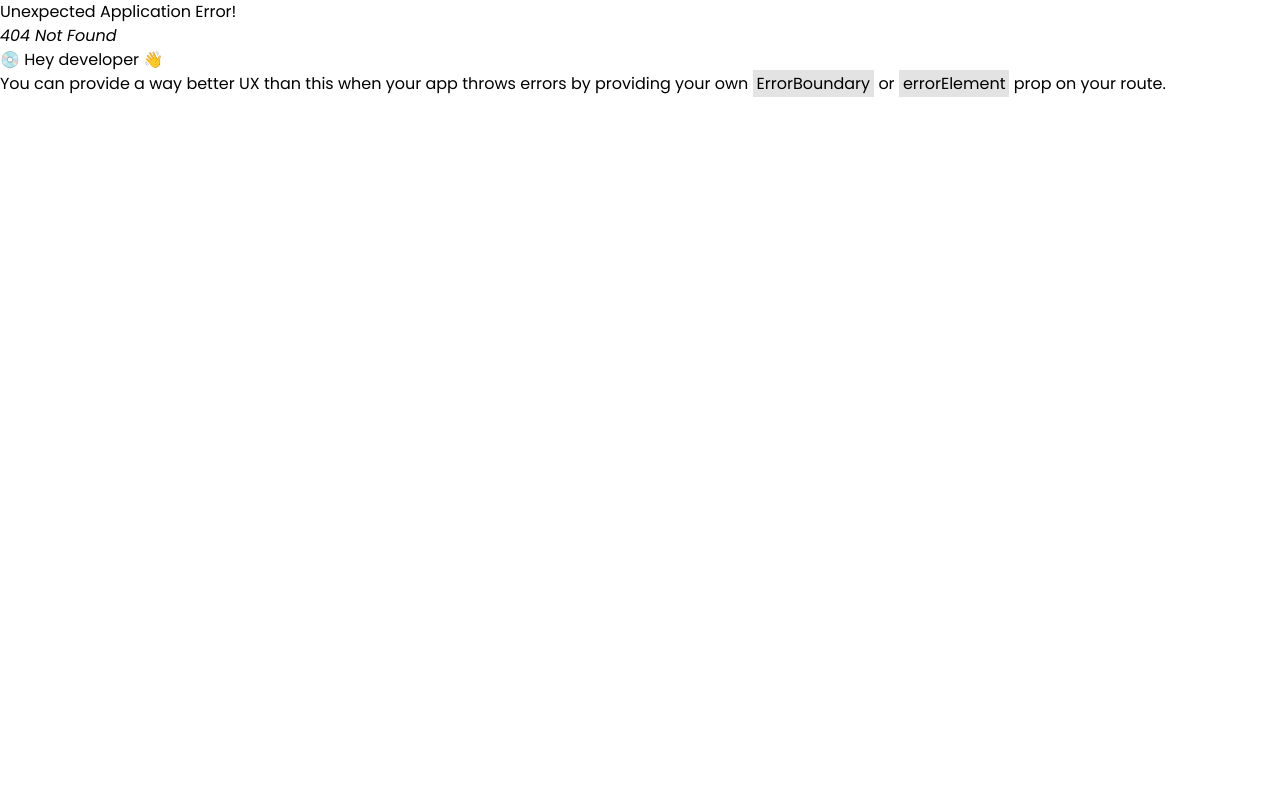
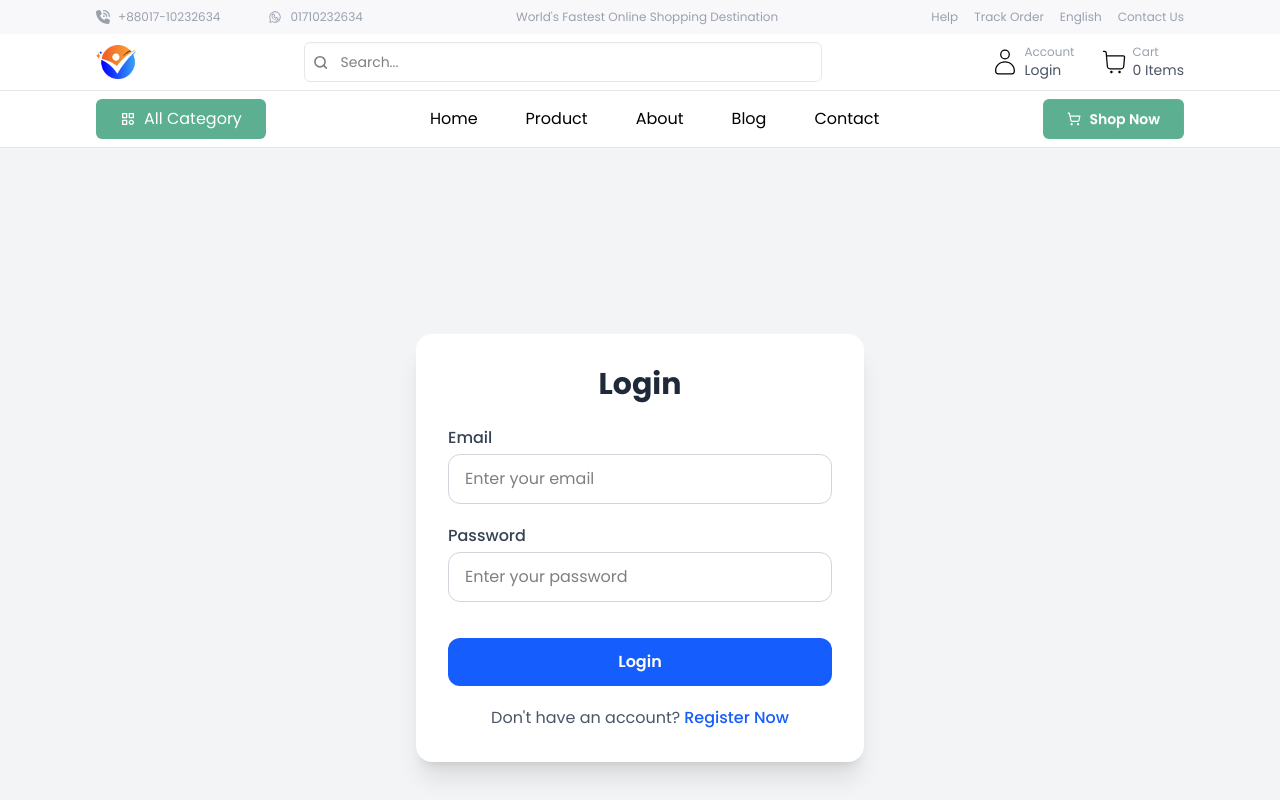
Before and after one commit to sajibdas126/online-shop, a React (Vite) app: page /auth in a window 1280 px wide. Before the commit this address had no page. Shown: the top 800 px of the page. Built offline with nearby package versions, Linux system fonts and the light colour scheme; a web font is replaced by a local one.

Commit message:
Add authentication page and integrate navigation in MidHeader

```diff
--- a/package.json
+++ b/package.json
@@ -11,6 +11,7 @@
   },
   "dependencies": {
     "@tailwindcss/vite": "^4.1.17",
+    "axios": "^1.13.2",
     "react": "^19.2.0",
     "react-dom": "^19.2.0",
     "react-icons": "^5.5.0",
--- a/src/Components/SherComponent/Header/MidHeader.jsx
+++ b/src/Components/SherComponent/Header/MidHeader.jsx
@@ -1,8 +1,10 @@
 import React from "react";
 import logo from "../../../assets/images/x-icon.png";
 import { CiShoppingCart, CiUser } from "react-icons/ci";
+import { useNavigate } from "react-router";
 
 export const MidHeader = () => {
+  const navigate = useNavigate()
   return (
     <div className="py-2 bg-white">
       <div className="container mx-auto px-4 md:px-24 flex flex-col md:flex-row items-center justify-between gap-3">
@@ -45,7 +47,7 @@ export const MidHeader = () => {
         <div className="flex items-center gap-4 md:gap-6 w-full md:w-auto justify-center md:justify-end">
 
           {/* Account */}
-          <div className="flex items-center gap-1 cursor-pointer">
+          <div onClick={()=>navigate("/auth")} className="flex items-center gap-1 cursor-pointer">
             <CiUser className="text-3xl" />
             <div>
               <p className="text-xs text-gray-400">Account</p>
--- /dev/null
+++ b/src/Pages/Auth.jsx
@@ -0,0 +1,55 @@
+import React from "react";
+
+const Auth = () => {
+
+  return (
+    <div className="min-h-screen flex items-center justify-center bg-gray-100">
+      <div className="w-full max-w-md bg-white p-8 rounded-2xl shadow-xl">
+        <h2 className="text-3xl font-bold text-center mb-6 text-gray-800">
+          Login
+        </h2>
+
+        <form className="space-y-5">
+          {/* Email Field */}
+          <div>
+            <label className="block mb-1 font-medium text-gray-700">
+              Email
+            </label>
+            <input
+              type="email"
+              placeholder="Enter your email"
+              className="w-full px-4 py-3 rounded-xl border border-gray-300 focus:ring-2 focus:ring-blue-500 focus:outline-none"
+            />
+          </div>
+
+          {/* Password Field */}
+          <div>
+            <label className="block mb-1 font-medium text-gray-700">
+              Password
+            </label>
+            <input
+              type="password"
+              placeholder="Enter your password"
+              className="w-full px-4 py-3 rounded-xl border border-gray-300 focus:ring-2 focus:ring-blue-500 focus:outline-none"
+            />
+          </div>
+
+          {/* Login Button */}
+          <button className="w-full bg-blue-600 text-white py-3 rounded-xl mt-4 hover:bg-blue-700 transition font-semibold">
+            Login
+          </button>
+        </form>
+
+        {/* Footer */}
+        <p className="text-center text-gray-600 mt-5">
+          Don't have an account?
+          <a href="#" className="text-blue-600 font-medium ml-1 hover:underline">
+            Register Now
+          </a>
+        </p>
+      </div>
+    </div>
+  );
+};
+
+export default Auth;
--- a/src/main.jsx
+++ b/src/main.jsx
@@ -9,6 +9,7 @@ import { Product } from './Pages/Products/Product';
 import { About } from './Pages/About/About';
 import { Blog } from './Pages/Blog/Blog';
 import { Contact } from './Pages/Contact/Contact';
+import Auth from './Pages/Auth';
 
 const router = createBrowserRouter([
   {
@@ -20,6 +21,8 @@ const router = createBrowserRouter([
       { path: "/about", element: <About></About>},
       { path: "/blog", element: <Blog></Blog> },
       { path: "/contact", element: <Contact></Contact> },
+      { path: "/auth", element: <Auth></Auth> },
+
 
     ],
   },
```
Also changed, not shown: 1 other file (tests, documents, lock files or other folders).
